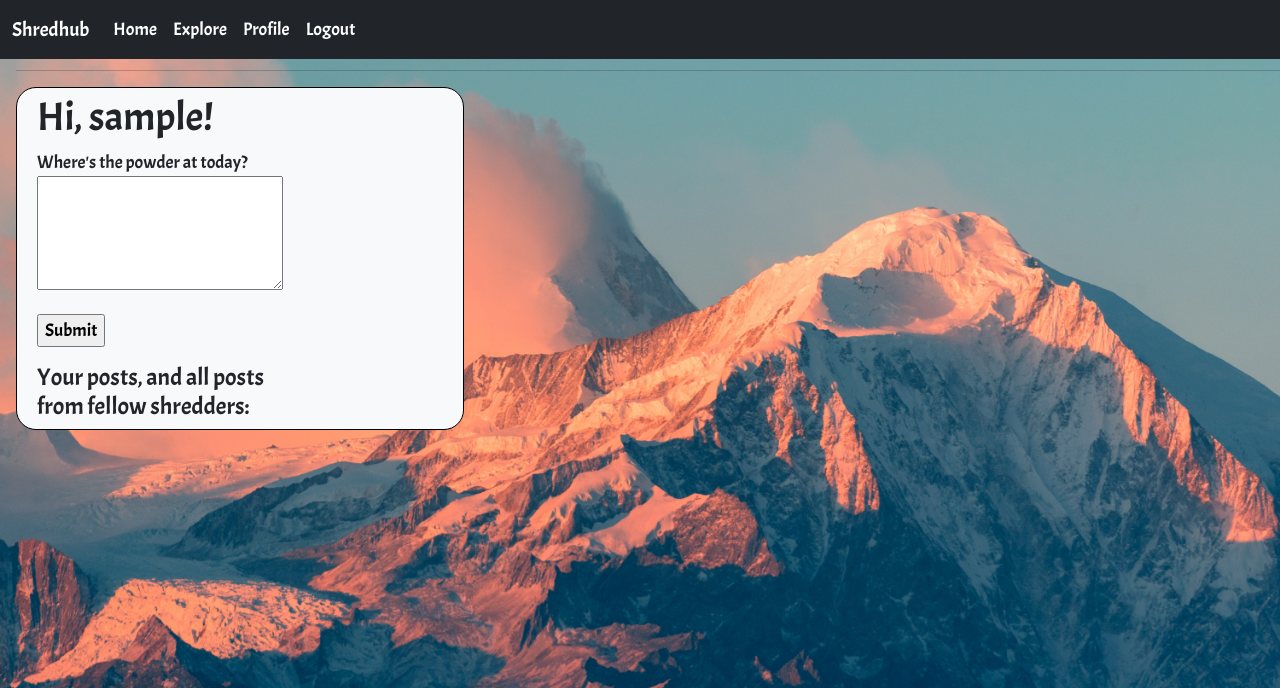
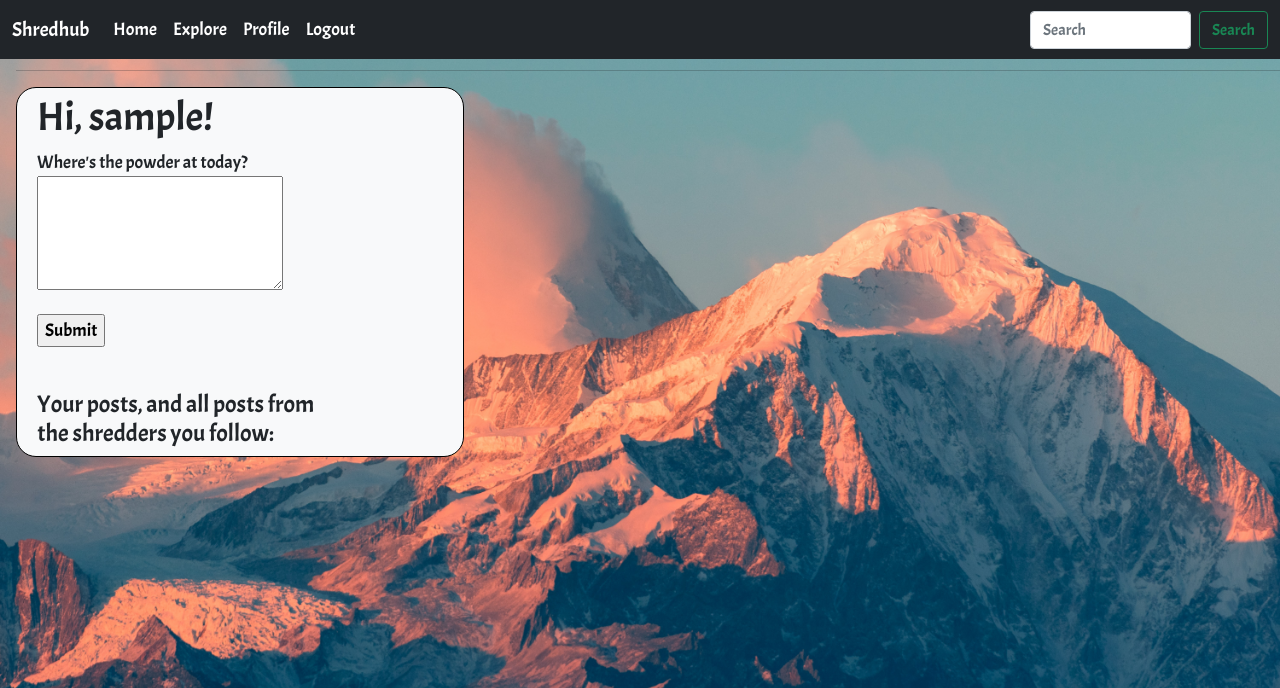
Before and after one commit to tvaroglu/shredhub, a Flask app: page / in a window 1280 px wide. Shown: the top 688 px of the page. Run offline with Flask 2, Linux system fonts and the light colour scheme; the visitor is signed in with stand-in values (Sample User, id 1); data comes from the database, SQL or seed files in the repository; data that the repository does not hold is empty; some libraries are stand-ins or nearby versions.

Commit message:
Add completed search functionality for posts

```diff
--- a/app/forms.py
+++ b/app/forms.py
@@ -1,4 +1,5 @@
 from app.models import User
+from flask import request
 from flask_wtf import FlaskForm
 from wtforms import StringField, PasswordField, BooleanField, TextAreaField, SubmitField
 from wtforms.validators import ValidationError, DataRequired, Length, Email, EqualTo
@@ -50,6 +51,16 @@ class PostForm(FlaskForm):
         DataRequired(), Length(min=1, max=1000)])
     submit = SubmitField('Submit')
 
+class SearchForm(FlaskForm):
+    q = StringField('Search', validators=[DataRequired()])
+
+    def __init__(self, *args, **kwargs):
+        if 'formdata' not in kwargs:
+            kwargs['formdata'] = request.args
+        if 'csrf_enabled' not in kwargs:
+            kwargs['csrf_enabled'] = False
+        super(SearchForm, self).__init__(*args, **kwargs)
+
 class ResetPasswordRequestForm(FlaskForm):
     email = StringField('Email', validators=[DataRequired(), Email()])
     submit = SubmitField('Request Password Reset')
--- a/app/models.py
+++ b/app/models.py
@@ -105,4 +105,4 @@ class Post(db.Model):
     def search(criteria):
         return Post.query.filter(
             Post.body.ilike(f'%{criteria}%')).order_by(
-            Post.created_at.desc()).all()
+            Post.created_at.desc())
--- a/app/routes.py
+++ b/app/routes.py
@@ -1,9 +1,9 @@
 from app import app, db
 from app.models import User, Post
-from app.forms import LoginForm, RegistrationForm, EditProfileForm, EmptyForm, PostForm, ResetPasswordRequestForm, ResetPasswordForm
+from app.forms import LoginForm, RegistrationForm, EditProfileForm, EmptyForm, PostForm, SearchForm, ResetPasswordRequestForm, ResetPasswordForm
 from app.email import send_password_reset_email
 from datetime import datetime
-from flask import render_template, request, flash, redirect, url_for
+from flask import g, render_template, request, flash, redirect, url_for
 from flask_login import current_user, login_user, logout_user, login_required
 from werkzeug.urls import url_parse
 
@@ -12,6 +12,7 @@ def before_request():
     if current_user.is_authenticated:
         current_user.last_seen = datetime.utcnow()
         db.session.commit()
+        g.search_form = SearchForm()
 
 @app.route('/', methods=['GET', 'POST'])
 @app.route('/index', methods=['GET', 'POST'])
@@ -38,7 +39,6 @@ def index():
                                prev_url=prev_url)
     return render_template('main/index.html', title='Home', form=form)
 
-# TODO: work custom conditional into template rendering to differentiate header in template
 @app.route('/explore')
 @login_required
 def explore():
@@ -53,6 +53,19 @@ def explore():
         return render_template('main/index.html', title='Explore', posts=posts.items,
                           next_url=next_url, prev_url=prev_url)
     return render_template('main/index.html', title='Explore')
+
+@app.route('/search', methods=['GET'])
+@login_required
+def search():
+    page = request.args.get('page', 1, type=int)
+    posts = Post.search(request.args['q']).paginate(
+        page, app.config['POSTS_PER_PAGE'], False)
+    next_url = url_for('search', page=posts.next_num) \
+        if posts.has_next else None
+    prev_url = url_for('search', page=posts.prev_num) \
+        if posts.has_prev else None
+    return render_template('main/index.html', title='Search', posts=posts.items,
+                      next_url=next_url, prev_url=prev_url)
 
 @app.route('/user/<username>')
 @login_required
--- a/app/templates/base.html
+++ b/app/templates/base.html
@@ -80,6 +80,13 @@
                   </li>
                 {% endif %}
             </ul>
+            {% if g.search_form %}
+              <form class="d-flex" method="get" action="{{ url_for('search') }}">
+                  {{ g.search_form.q(size=20, class='form-control me-2',
+                            placeholder=g.search_form.q.label.text) }}
+                  <button class="btn btn-outline-success" type="submit">Search</button>
+              </form>
+            {% endif %}
           </div>
         </div>
       </nav>
--- a/app/templates/main/index.html
+++ b/app/templates/main/index.html
@@ -2,8 +2,8 @@
 
 {% block content %}
   <div class="card text-dark bg-light mb-3 card-custom">
+    {% if form %}
       <h1>Hi, {{ current_user.username }}!</h1>
-    {% if form %}
         <form action="" method="post">
             {{ form.hidden_tag() }}
             <p>
@@ -17,8 +17,13 @@
             </p>
             <p>{{ form.submit() }}</p>
         </form>
+        <br>
+      <h4>Your posts, and all posts from<br>the shredders you follow:</h4>
+    {% elif title == 'Search' %}
+      <h1>Search Results:</h1>
+    {% else %}
+      <h4>Your posts, and all posts<br>from fellow shredders:</h4>
     {% endif %}
-    <h4>Your posts, and all posts <br>from fellow shredders:</h4>
     {% for post in posts %}
         {% include 'main/_post.html' %}
     {% endfor %}
```
Also changed, not shown: tests/test_models.py (+1 -1 lines). Lines whose indentation alone changed are shown as unchanged.
